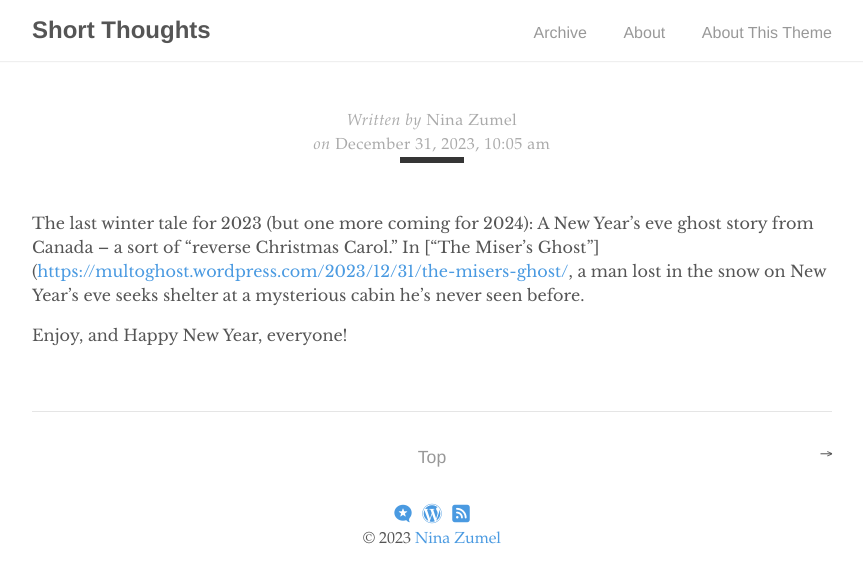
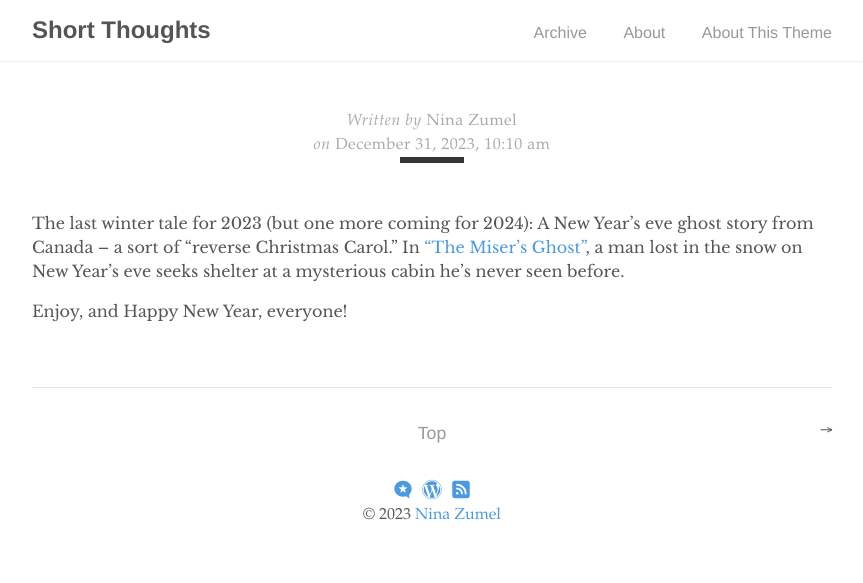
Before and after one commit to NinaZumel/short_thoughts, a Jekyll site: the page built from _posts/2023-12-31-misers-ghost.md, in a window 1280 px wide. Shown: the top 583 px of the page, without its empty margins (208-1071 px from the left). Built offline with Jekyll 4.4.1, drawn with Linux system fonts in a browser that asks for light colours; nearby versions of some CDN libraries.

Commit message:
correction

```diff
--- a/_posts/2023-12-31-misers-ghost.md
+++ b/_posts/2023-12-31-misers-ghost.md
@@ -1,8 +1,9 @@
 ---
 layout: post
 title: 20231231
-date: 2023-12-31 10:05 AM
+date: 2023-12-31 10:10 AM
 ---
-The last winter tale for 2023 (but one more coming for 2024): A New Year's eve ghost story from Canada -- a sort of "reverse Christmas Carol." In ["The Miser's Ghost"]([https://multoghost.wordpress.com/2023/12/31/the-misers-ghost/](https://multoghost.wordpress.com/2023/12/31/the-misers-ghost/),  a man lost in the snow on New Year's eve seeks shelter at a mysterious cabin he's never seen before.
+
+The last winter tale for 2023 (but one more coming for 2024): A New Year's eve ghost story from Canada -- a sort of "reverse Christmas Carol." In ["The Miser's Ghost"](https://multoghost.wordpress.com/2023/12/31/the-misers-ghost/), a man lost in the snow on New Year's eve seeks shelter at a mysterious cabin he's never seen before.
 
 Enjoy, and Happy New Year, everyone!
```
